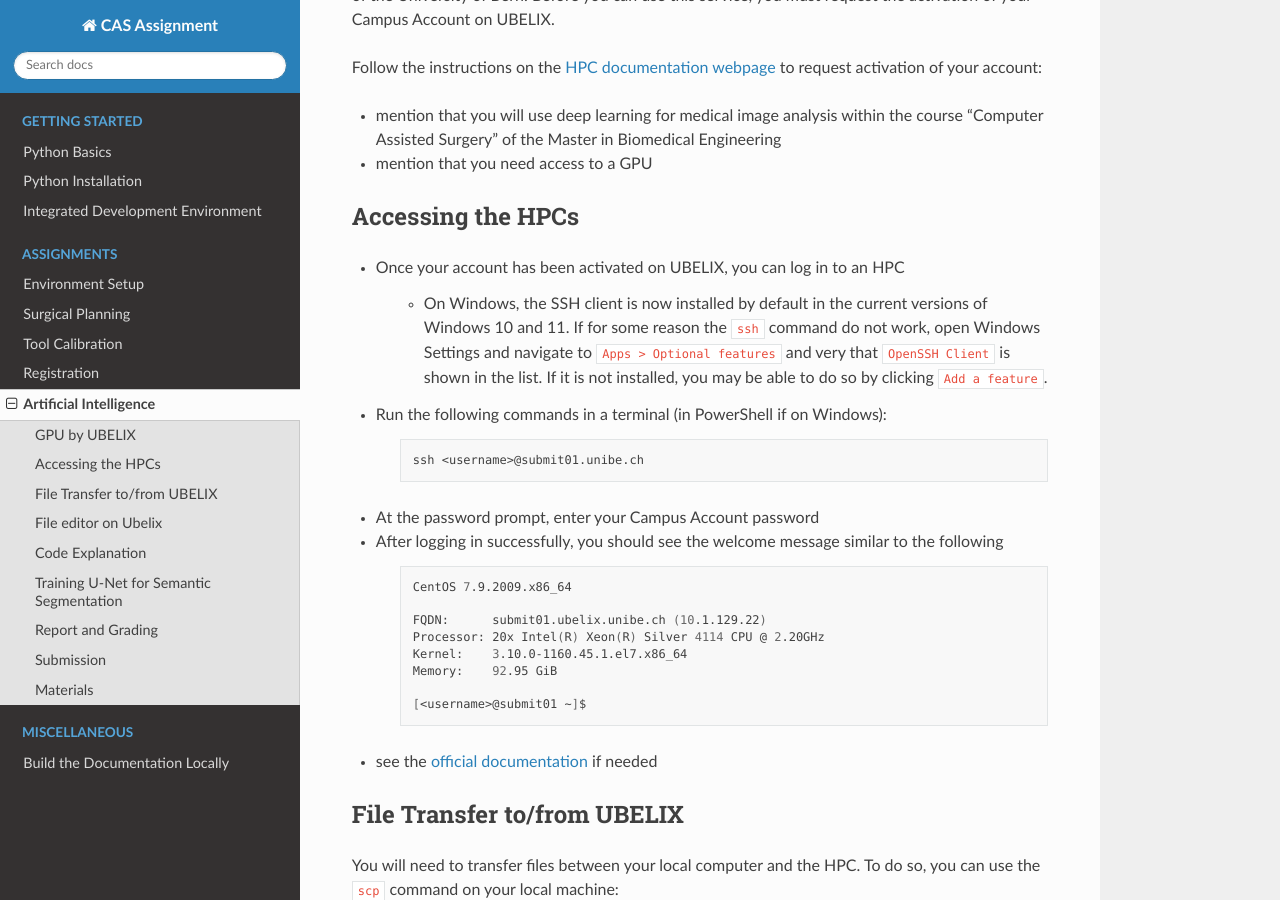
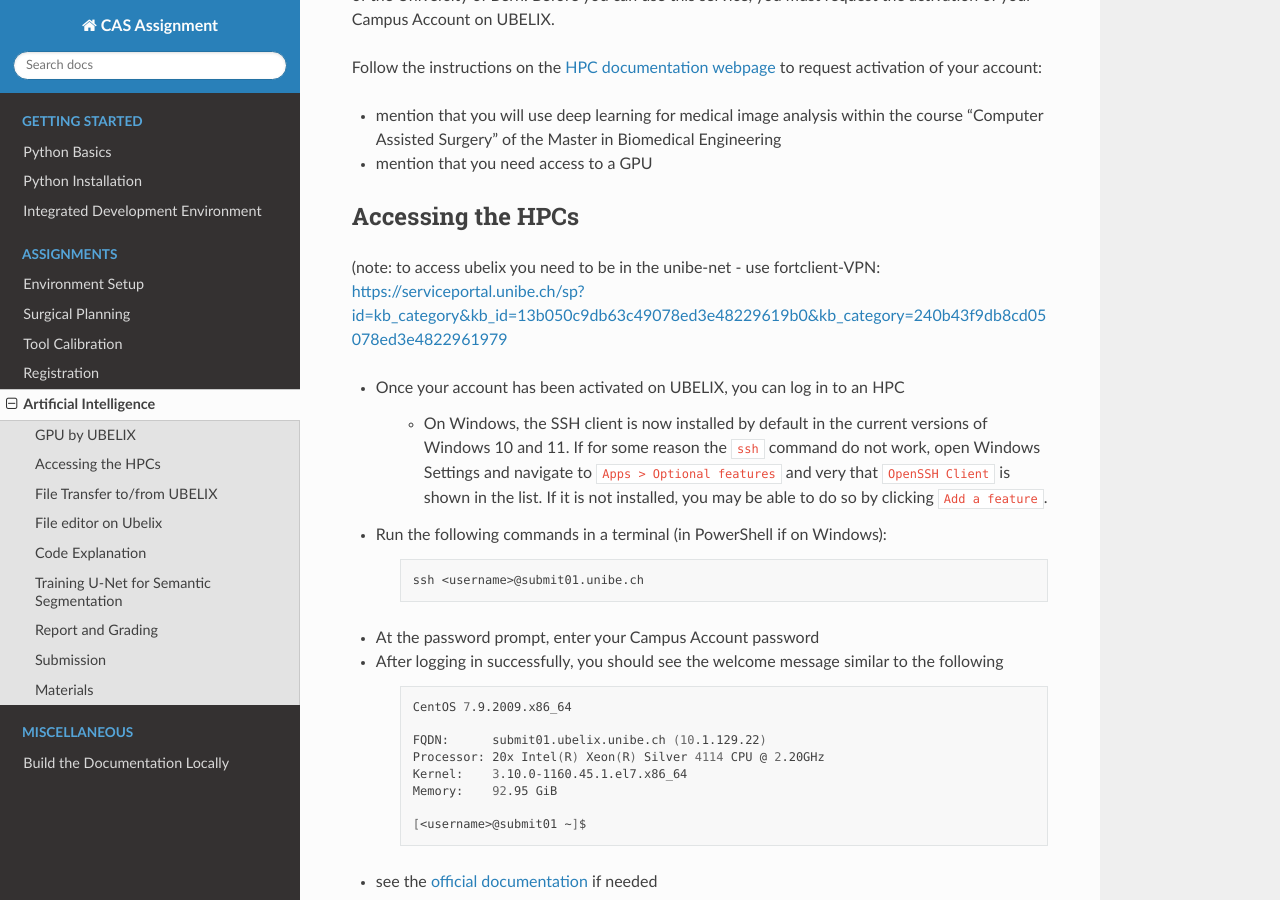
Before and after one commit to persmed/cas-assignment, a Sphinx documentation site: the page built from docs/assignment.ai.rst, in a window 1280 px wide and 900 px high, scrolled down 547 px. Built offline with Sphinx 7.4.7 and the Read the Docs theme 2.0.0, drawn with Linux system fonts in a browser that asks for light colours.

Commit message:
Update assignment.ai.rst
added info vpn

```diff
--- a/docs/assignment.ai.rst
+++ b/docs/assignment.ai.rst
@@ -24,6 +24,8 @@ Follow the instructions on the `HPC documentation webpage <https://hpc-unibe-ch.
 
 Accessing the HPCs
 ------------------
+(note: to access ubelix you need to be in the unibe-net - use fortclient-VPN:
+https://serviceportal.unibe.ch/sp?id=kb_category&kb_id=13b050c9db63c49078ed3e48229619b0&kb_category=240b43f9db8cd05078ed3e4822961979
 
 - Once your account has been activated on UBELIX, you can log in to an HPC
 
```
